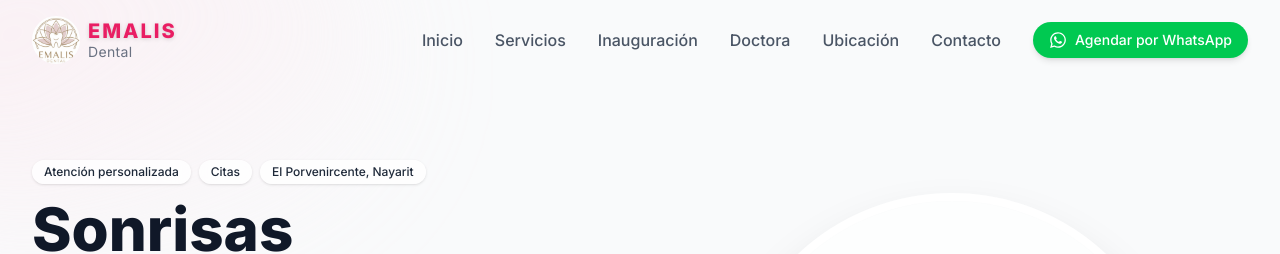
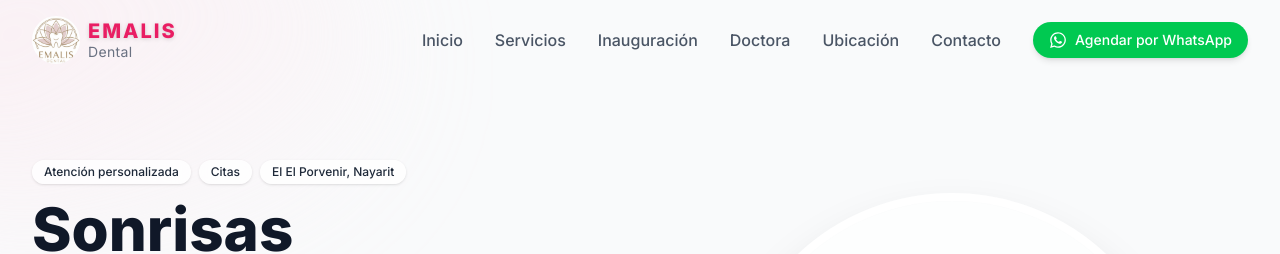
Before and after one commit to raulbellosom/emalis-landing, a React (Vite) app: page / in a window 1280 px wide. Shown: the top 254 px of the page. Built offline with nearby package versions, Linux system fonts and the light colour scheme.

Commit message:
feat: Add Contact section with WhatsApp messaging and introduce centralized site content data.

```diff
--- a/src/components/sections/Contact.jsx
+++ b/src/components/sections/Contact.jsx
@@ -56,7 +56,7 @@ export const Contact = () => {
       icon: <FaMapMarkerAlt className="text-3xl" />,
       title: "Ubicación",
       link: siteContent.googleMapsUrl,
-      text: "El Porvenircente",
+      text: "El El Porvenir",
       bg: "bg-red-50 text-red-600",
     },
   ];
--- a/src/data/siteContent.js
+++ b/src/data/siteContent.js
@@ -3,7 +3,7 @@ export const siteContent = {
   doctorName: "Dra. Emma María Elizalde Domínguez",
   phone: "+52 322 132 3896",
   phoneFormatted: "322 132 3896",
-  address: "16 de Octubre #5B, El Porvenircente, Nayarit",
+  address: "16 de Octubre #5B, El El Porvenir, Nayarit",
   googleMapsUrl: "https://maps.app.goo.gl/M2mkr7Tm3NaP5v987",
   facebookUrl: "https://www.facebook.com/profile.php?id=61585665306519",
   schedule: "Lun - Vie: 9:00 am - 8:00 pm | Sáb: 10:00 am - 1:00 pm",
@@ -13,7 +13,7 @@ export const siteContent = {
     headline: "Sonrisas saludables, atención cálida y profesional.",
     subheadline:
       "Nos preocupamos por tu comodidad y salud bucal, brindándote un trato humano y experto.",
-    chips: ["Atención personalizada", "Citas", "El Porvenircente, Nayarit"],
+    chips: ["Atención personalizada", "Citas", "El El Porvenir, Nayarit"],
   },
 
   services: [
@@ -90,7 +90,7 @@ export const siteContent = {
     },
     {
       title: "Ubicación accesible",
-      desc: "Fácil de llegar, en el corazón de El Porvenircente.",
+      desc: "Fácil de llegar, en el corazón de El El Porvenir.",
     },
     {
       title: "Seguimiento",
@@ -147,7 +147,7 @@ export const siteContent = {
     },
     {
       q: "¿Dónde están ubicados?",
-      a: "En 16 de Octubre #5B, El Porvenircente, Nayarit, México.",
+      a: "En 16 de Octubre #5B, El El Porvenir, Nayarit, México.",
     },
   ],
 
```
